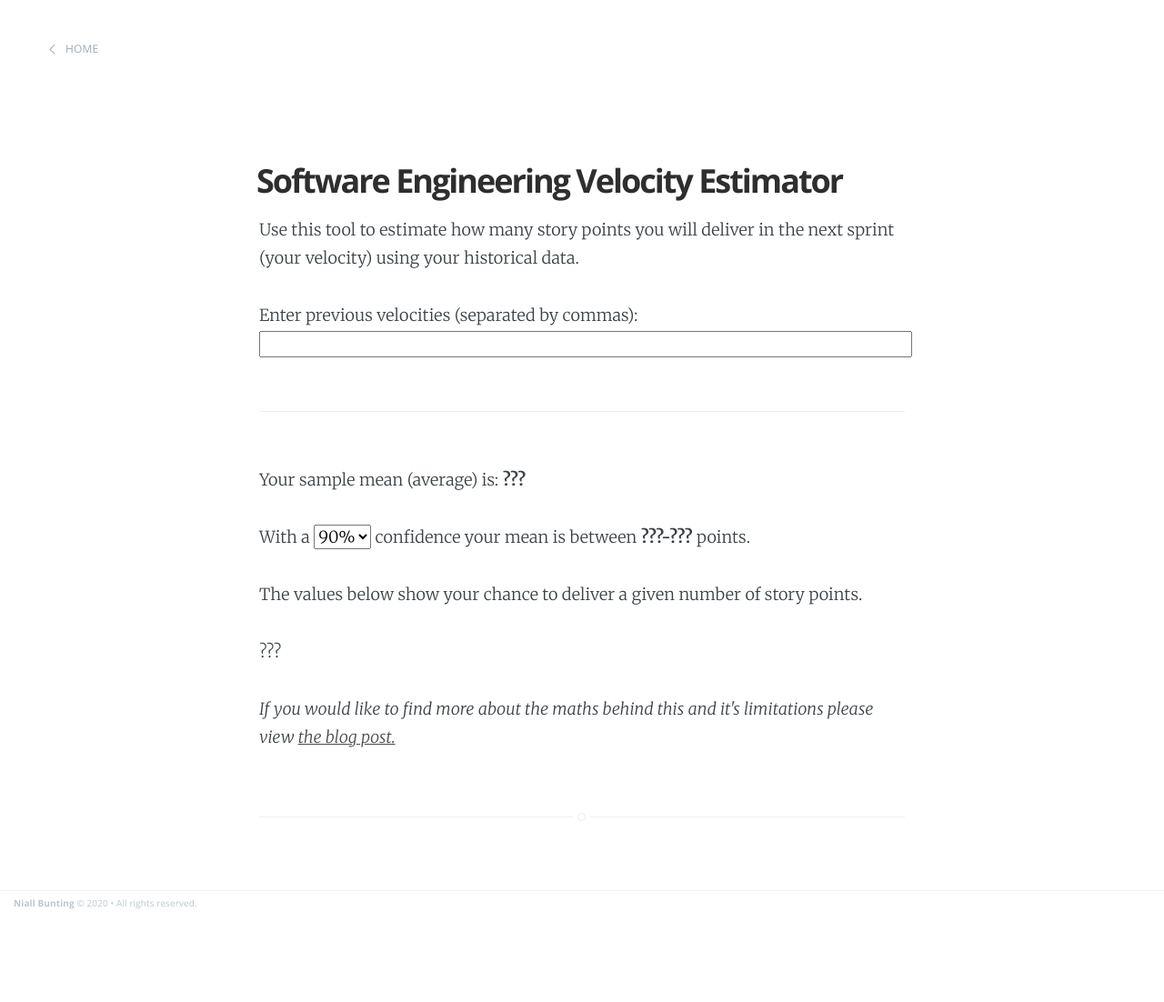
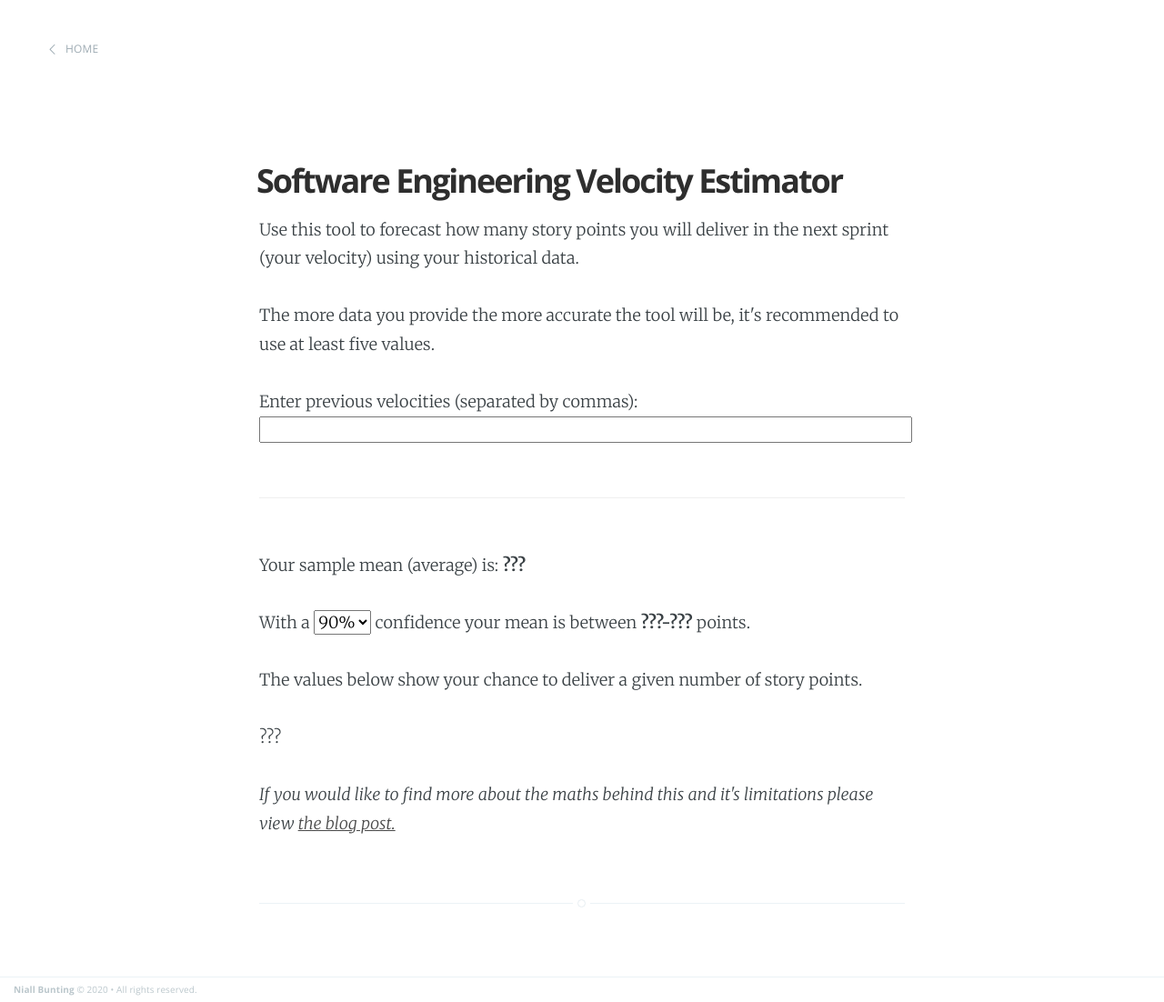
Before and after one commit to NiallBunting/niallbunting.github.io, a Jekyll site: the page built from pages/velocity-estimator/index.html, in a window 1280 px wide. Shown: the whole page at 91% size. Built offline with Jekyll 4.4.1, drawn with Linux system fonts in a browser that asks for light colours; before the commit the page ends 1008 px from its top, so only the background shows below that.

Commit message:
VelEst - add note about providing more values

```diff
--- a/pages/velocity-estimator/index.html
+++ b/pages/velocity-estimator/index.html
@@ -92,8 +92,9 @@ permalink: /velocity-estimator/
 
         <section class="post-content">
 
-          <p>Use this tool to estimate how many story points you will deliver in the next sprint (your velocity) using your historical data.</p>
+          <p>Use this tool to forecast how many story points you will deliver in the next sprint (your velocity) using your historical data.</p>
 
+          <p>The more data you provide the more accurate the tool will be, it's recommended to use at least five values.</p>
 
           <div id="error" style="color: red" ></div>
           <label for="values">Enter previous velocities (separated by commas):</label>
```
